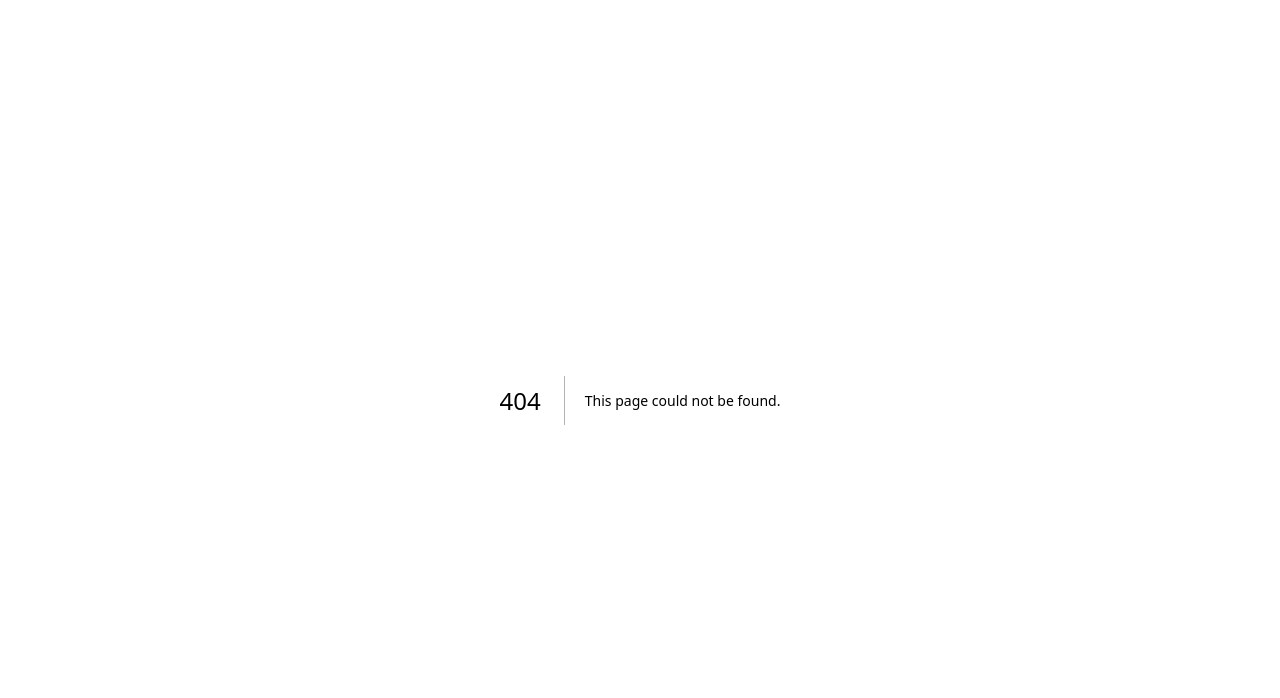
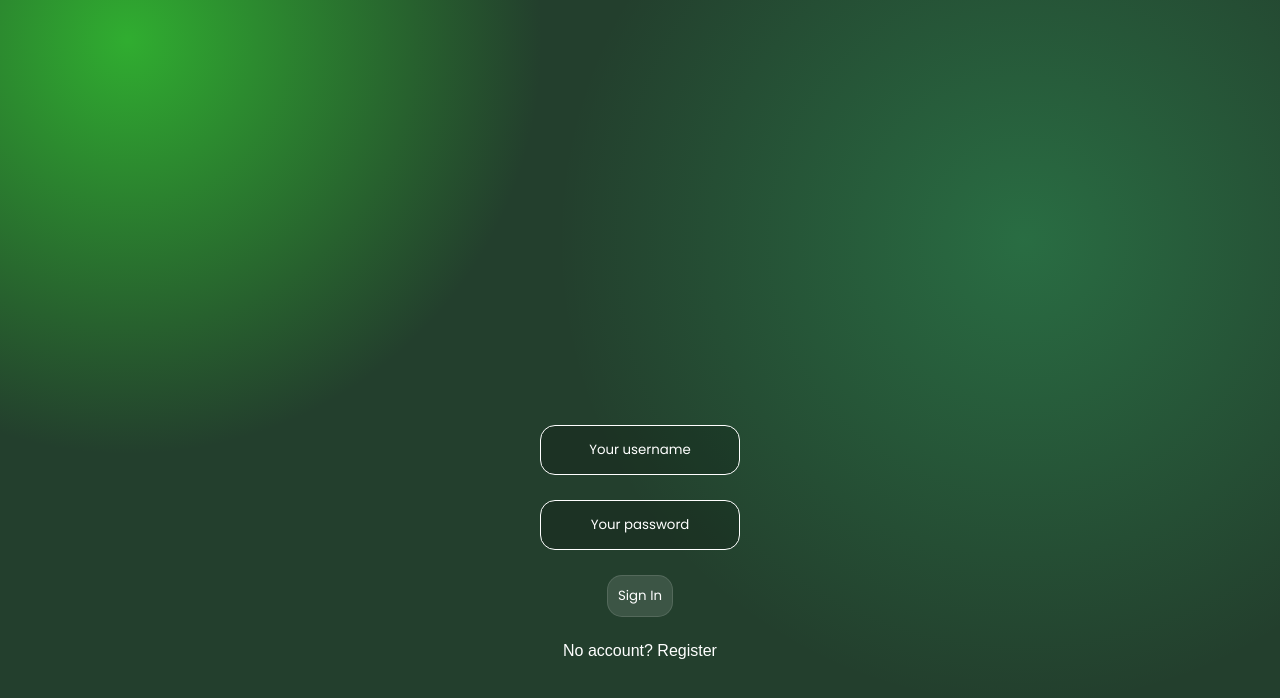
Before and after one commit to Igkka/Cybersecurity-App, a Next.js app: page /login in a window 1280 px wide. Before the commit this address had no page. Shown: the top 698 px of the page. Built offline with nearby package versions, Linux system fonts and the light colour scheme.

Commit message:
registrationupdate

```diff
--- /dev/null
+++ b/src/app/login/page.jsx
@@ -0,0 +1,40 @@
+"use client"
+import "@/components/style/login.css"
+import { useState } from "react";
+import Link from "next/link";
+
+export default function Login() {
+  const [login, setLogin] = useState("");
+  const [password, setPassword] = useState("");
+
+  const signIn = (e) => {
+    e.preventDefault();
+
+    const user = JSON.parse(localStorage.getItem("user"));
+
+    if (!user) {
+        alert("The user was not found");
+        return;
+    }
+
+    if (login === user.login && password === user.password) {
+        alert("Wellcome");
+        localStorage.setItem("user",JSON.stringify(user))
+        localStorage.setItem("isAuth", "true");
+        localStorage.setItem("currentUser", user.username);
+    } else {
+        alert("Incorrect username or password");
+    }
+  };
+
+  return (
+    <form onSubmit={signIn}>
+        <div className="blanks">
+            <input name="username" placeholder="Your username" value={login} onChange={(e) => setLogin(e.target.value)}/>
+            <input name="password" type="password" placeholder="Your password" value={password} onChange={(e) => setPassword(e.target.value)}/>
+        </div>
+            <button className="signinbtn">Sign In</button>
+            <p>No account?<Link href={"/registration"}>  Register</Link></p>
+    </form>
+  );
+}
--- /dev/null
+++ b/src/components/style/Registration.css
@@ -0,0 +1,44 @@
+@import url('https://fonts.googleapis.com/css2?family=Poppins:wght@300;400;500;600;700;800&display=swap');
+.blanks input{
+    outline: none;
+    background: rgba(0, 0, 0, 0.199);
+    width: 200px;
+    height: 50px;
+    border-radius: 15px;
+    text-align: center;
+    border: 1px solid rgb(255, 255, 255);
+        font-family:'Poppins',sans-serif;
+    display: flex;
+    margin-top: 25px;
+}
+
+.blanks input::placeholder{
+    color: white;
+}
+
+form{
+    display: flex;
+    align-items: center;
+    justify-content: center;
+    flex-direction: column;
+    margin-top: 400px;
+    gap: 25px;
+        opacity: 0;
+    transform: translateY(40px);
+    animation: show .8s ease forwards;
+}
+
+.registerbnt{
+    border: none;
+    outline: none;
+    background: none;
+    font-family:'Poppins',sans-serif;
+    display: flex;
+    background: green;
+    padding: 10px;
+    border-radius: 15px;
+        background: rgba(255, 255, 255, 0.116);
+    backdrop-filter: blur(10px);
+    border: 1px solid rgba(255,255,255,0.12);
+
+}
--- /dev/null
+++ b/src/components/style/login.css
@@ -0,0 +1,44 @@
+@import url('https://fonts.googleapis.com/css2?family=Poppins:wght@300;400;500;600;700;800&display=swap');
+.blanks input{
+    outline: none;
+    background: rgba(0, 0, 0, 0.199);
+    width: 200px;
+    height: 50px;
+    border-radius: 15px;
+    text-align: center;
+    border: 1px solid rgb(255, 255, 255);
+        font-family:'Poppins',sans-serif;
+    display: flex;
+    margin-top: 25px;
+}
+
+.blanks input::placeholder{
+    color: white;
+}
+
+form{
+    display: flex;
+    align-items: center;
+    justify-content: center;
+    flex-direction: column;
+    margin-top: 400px;
+    gap: 25px;
+        opacity: 0;
+    transform: translateY(40px);
+    animation: show .8s ease forwards;
+}
+
+.signinbtn{
+    border: none;
+    outline: none;
+    background: none;
+    font-family:'Poppins',sans-serif;
+    display: flex;
+    background: green;
+    padding: 10px;
+    border-radius: 15px;
+        background: rgba(255, 255, 255, 0.116);
+    backdrop-filter: blur(10px);
+    border: 1px solid rgba(255,255,255,0.12);
+
+}
```
Also changed, not shown: src/app/registration/page.jsx (added, +49 -0 lines), src/components/navbar.jsx (+12 -2 lines), src/components/style/navbar.css (+5 -2 lines).
